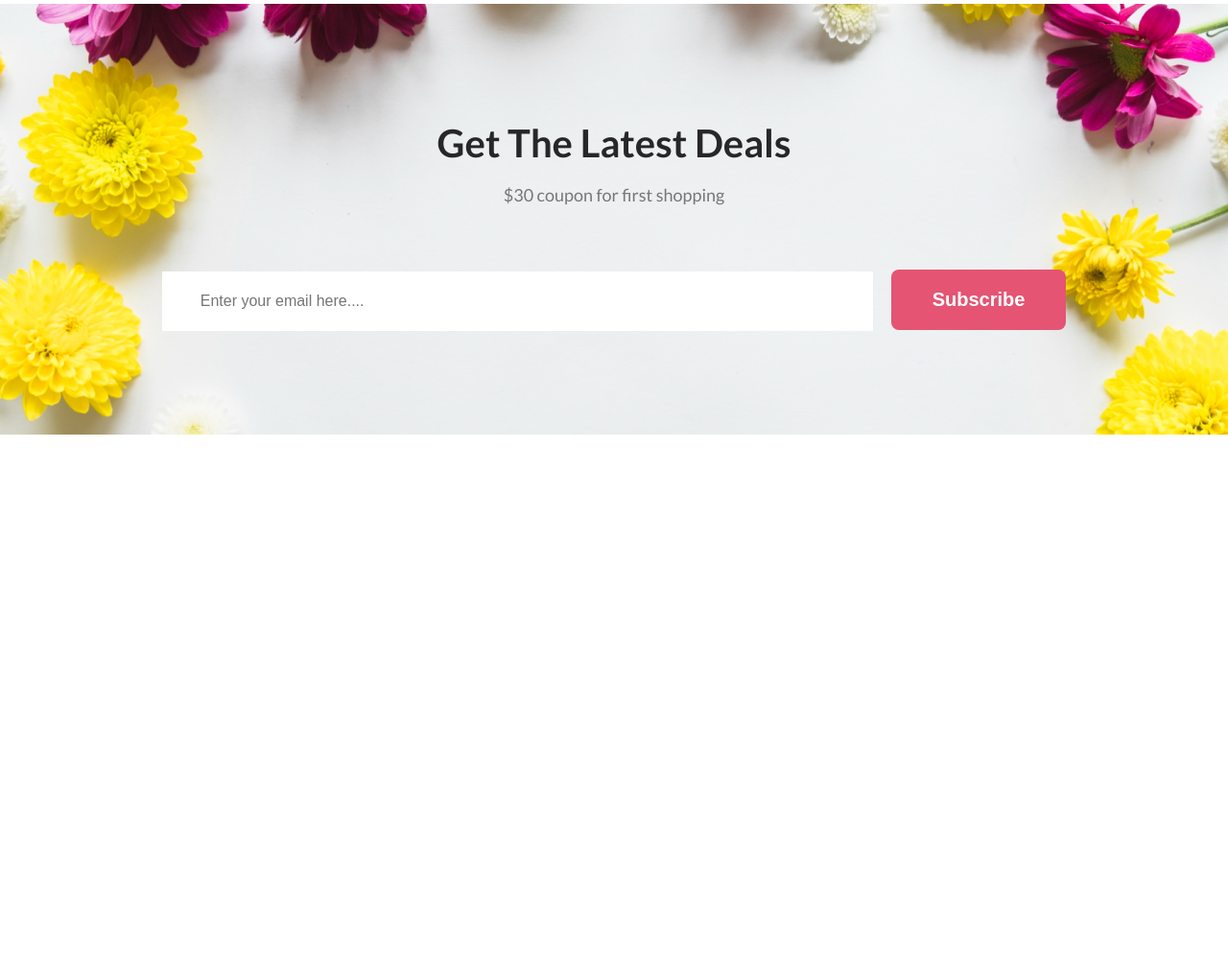
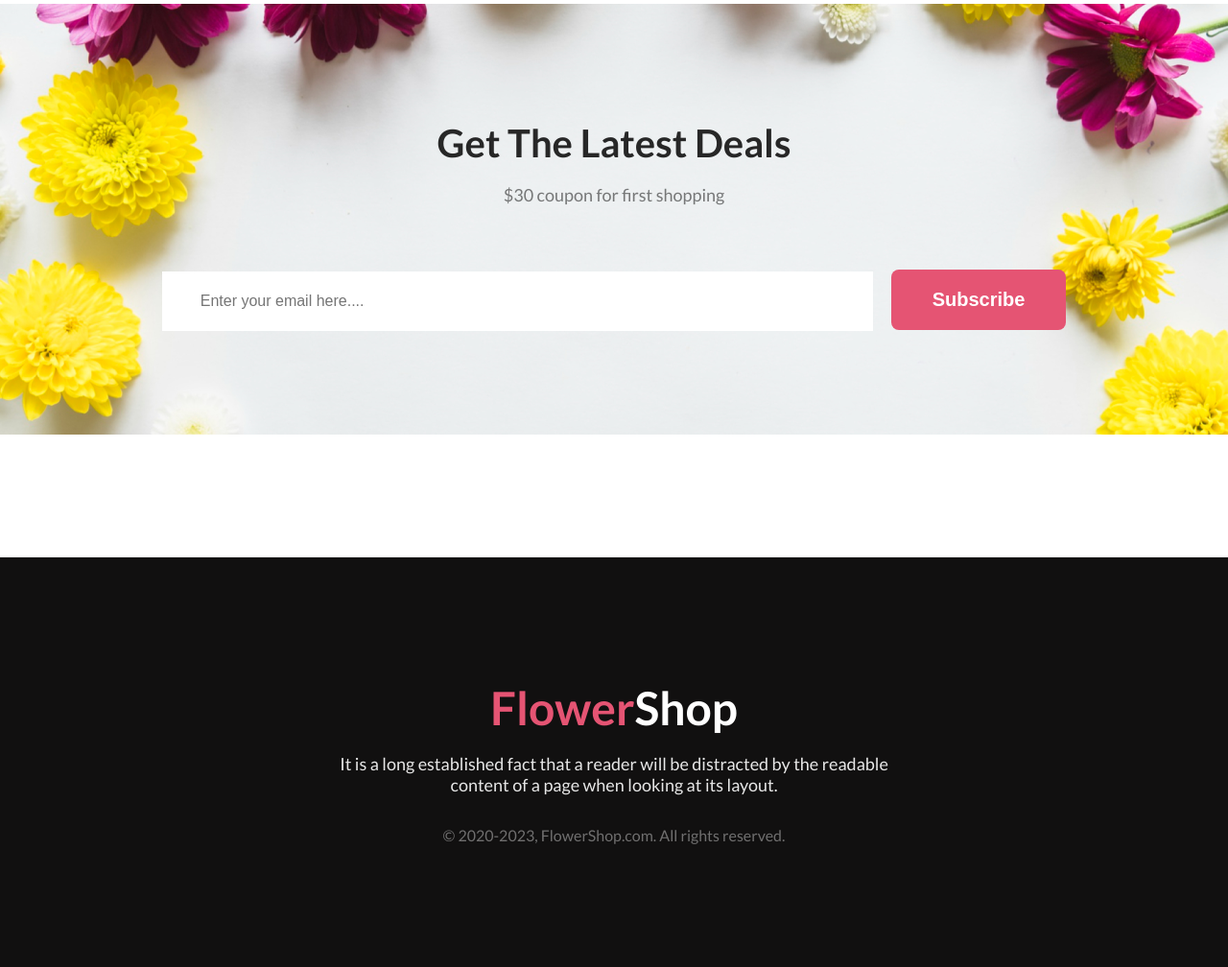
Before and after one commit to anfal11/flower-shop-assignment, a plain HTML site: page index.html in a window 1280 px wide. Shown: the part 3690-4698 px from the top of the page at 96% size. Before the commit the page ends 4271 px from the top, so only its background shows below. Drawn offline with Linux system fonts and the light colour scheme.

Commit message:
footer section complete finally!

```diff
--- a/index.html
+++ b/index.html
@@ -136,7 +136,14 @@
     </main>
 
     <footer>
-
+        <!-- Footer Section -->
+        <section class="footer-section">
+            <div class="footer-container">
+                <h1>Flower<span>Shop</span></h1> <br>
+                <p class="footer-para">It is a long established fact that a reader will be distracted by the readable <br> content of a page when looking at its layout.</p>
+                <p class="footer-copyright-para">&copy; 2020-2023, FlowerShop.com. All rights reserved. </p>
+            </div>
+        </section>
     </footer>
 </body>
 
--- a/style.css
+++ b/style.css
@@ -285,3 +285,35 @@ input[type="text"] {
     outline: none;
     margin-right: 16px;
 }
+
+/* Footer Section */
+.footer-container{
+    background: #111010;
+}
+.footer-container h1{
+    color: #E55473;
+font-size: 48px;
+font-weight: 800;
+text-align: center;
+padding-top: 128px;
+}
+.footer-container span{
+    color: #FFFFFF;
+font-size: 48px;
+font-weight: 800;
+}
+
+.footer-para{
+    color: rgba(255, 255, 255, 0.90);
+    text-align: center;
+    font-size: 18px;
+    font-weight: 400;
+    margin-bottom: 32px;
+}
+.footer-copyright-para{
+    color: rgba(255, 255, 255, 0.40);
+text-align: center;
+font-size: 16px;
+font-weight: 400;
+padding-bottom: 128px;
+}
```
